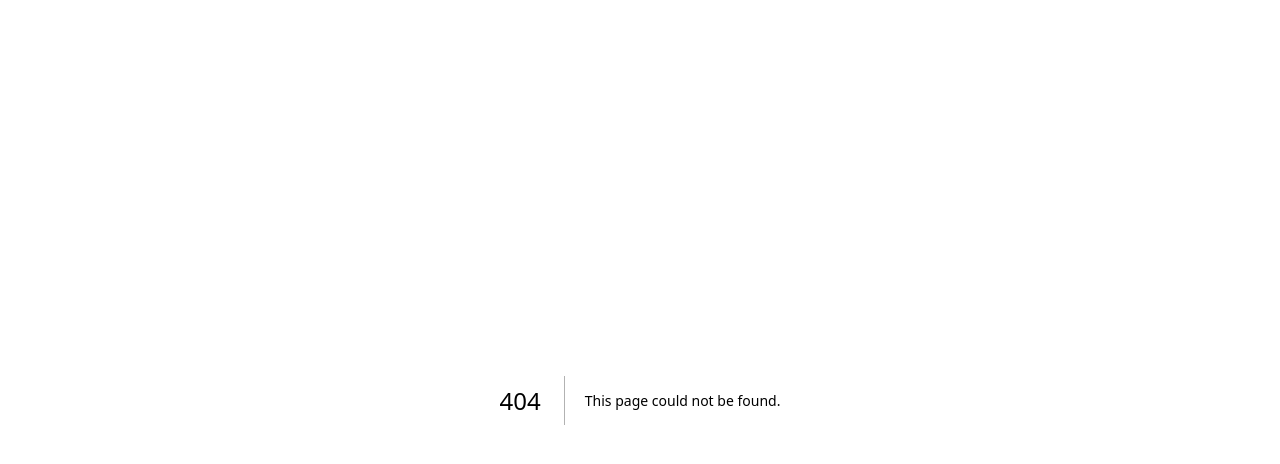
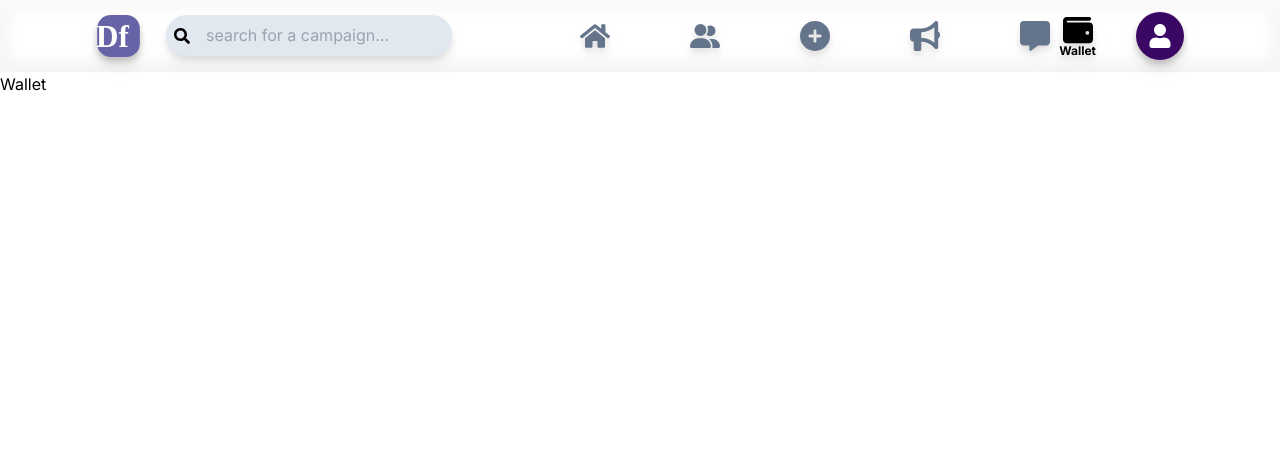
Before and after one commit to Deepak5189/Dfund-social-media-fundraiser, a Next.js app in the folder client/: page /dashboard/wallet in a window 1280 px wide. Before the commit this address had no page. Shown: the top 464 px of the page. Built offline with nearby package versions, Linux system fonts and the light colour scheme.

Commit message:
dashboard UI basic improvement

```diff
--- a/client/next.config.mjs
+++ b/client/next.config.mjs
@@ -1,12 +1,12 @@
 /** @type {import('next').NextConfig} */
 const nextConfig = {
   images: {
-    remotePatterns: [
-      {
-        protocol: 'https',
-        hostname: 'cdn-icons-png.flaticon.com',
-        port: '',
-      },
+    domains:[
+      'cdn-icons-png.flaticon.com',
+      'encrypted-tbn0.gstatic.com',
+      'w7.pngwing.com',
+      'cdn-icons-png.freepik.com',
+      'vectips.com',
     ],
   },
 };
--- /dev/null
+++ b/client/src/app/dashboard/friends/page.tsx
@@ -0,0 +1,9 @@
+import React from 'react'
+
+const Friends = () => {
+  return (
+    <div>Friends</div>
+  )
+}
+
+export default Friends
--- a/client/src/app/dashboard/page.tsx
+++ b/client/src/app/dashboard/page.tsx
@@ -6,7 +6,7 @@ import React from 'react'
 const Dashboard = () => {
   return (
     <div className="grid grid-cols-12">
-      <div className="w-full py-5 pl-2 col-span-2 border-r-2">
+      <div className="w-full pl-2 col-span-2 border-r-2">
         <div className="overflow-scroll">
          <SidebarLeft/>
         </div>
--- /dev/null
+++ b/client/src/app/dashboard/wallet/page.tsx
@@ -0,0 +1,9 @@
+import React from 'react'
+
+const Wallet = () => {
+  return (
+    <div>Wallet</div>
+  )
+}
+
+export default Wallet
--- a/client/src/app/page.tsx
+++ b/client/src/app/page.tsx
@@ -1,49 +1,14 @@
+"use client"
+import HomePage from "@/components/HomePage";
 import Navbar from "@/components/Navbar/landingNavbar";
+import ContextWrapper from "@/utils/context/ContextWrapper";
 import Image from "next/image";
 import { FaGoogle, FaYoutube } from "react-icons/fa6";
 
 export default function Home() {
   return (
-    <main className="w-screen flex flex-col" id="home">
-      {/* style={{background: 'radial-gradient(circle, rgb(226, 221, 228) 20%, rgb(56, 97, 144) 100%)'}} */}
-      <div className=" bg-[#cfcfe2]" >
-        <header className="bg-transparent backdrop-blur-md drop-shadow-lg">
-          <Navbar/>
-        </header>
-        <div className="mx-auto flex flex-col gap-5 w-[90%]" id="hero">
-          <div className="flex justify-between items-center">
-            <div className="flex px-5 py-10 mt-20 flex-col gap-10">
-            <span className="flex flex-col gap-5">
-              <span className="flex items-end gap-3"><h1 className="text-3xl font-semibold ">DFund</h1><h3 className="text-sm pb-1">Let&apos;s Raise some Fund together.</h3></span>
-              <h3 className="text-5xl">Dfund is A Fundraising Platform, Which let&apos;s you raise fund by creating campaigns and attract other&apos;s attention.</h3>
-            </span>
-            <div className="flex gap-3 text-md text-nowrap">
-              <h3 className="drop-shadow-sm text-black px-3 py-2 bg-white rounded-md">Create Campaign, Ask For funding</h3>
-              <h3 className="bg-white text-black px-3 py-2 drop-shadow-sm rounded-md">Let it be viral</h3>
-              <h3 className="bg-white px-3 py-2 text-black drop-shadow-sm rounded-md">If someone likes your campaign, He can donate to you.</h3>
-            </div>
-            </div>
-            <div className="">
-              <Image src="/landing.png" alt="fundraiser" width={1500} height={1500} />
-            </div>
-          </div>
-          <div className="mx-auto p-10">
-            <h3 className="text-2xl text-center">Trusted By:</h3>
-            <div className="flex justify-between items-center gap-10">
-              <span className="text-3xl font-semibold">Google</span>
-              <span className="flex items-center text-xl"><FaYoutube/>YouTube</span>
-              <span className="text-xl font-bold">Facebook</span>
-            </div>
-          </div>
-        </div>
-      </div>
-      <div className="flex flex-col items-center" id="about">
-        <h3 className="text-3xl font-semibold">Who we are?</h3>
-        <p className="text-justify">
-          Lorem ipsum dolor sit amet consectetur adipisicing elit. Unde architecto ducimus, voluptas impedit commodi eligendi obcaecati error deleniti deserunt mollitia, placeat sint eos? Voluptatum eligendi unde mollitia dolor distinctio molestias alias pariatur sit nisi obcaecati quas perferendis, recusandae nobis culpa quod dolore quidem corrupti quo voluptatibus iste provident temporibus! Sint! <br />
-          Lorem ipsum dolor sit amet consectetur adipisicing elit. Adipisci dicta recusandae porro accusamus? Eos sint, molestias iure quis voluptas illum nesciunt consectetur aliquid molestiae tempora dolor harum saepe. Aspernatur nam eum eligendi ratione saepe fuga, sapiente incidunt ullam temporibus fugiat! Aliquid commodi, facere dolorum in voluptatem amet accusamus accusantium et!
-        </p>
-      </div>
-    </main>
+    <ContextWrapper>
+      <HomePage/>
+    </ContextWrapper>
   );
 }
--- /dev/null
+++ b/client/src/components/HomePage.tsx
@@ -0,0 +1,52 @@
+import Image from 'next/image'
+import React from 'react'
+import Navbar from './Navbar/landingNavbar'
+import { FaYoutube } from 'react-icons/fa6'
+
+const HomePage = () => {
+  return (
+    <main className="w-screen flex flex-col" id="home">
+      {/* style={{background: 'radial-gradient(circle, rgb(226, 221, 228) 20%, rgb(56, 97, 144) 100%)'}} */}
+      <div className=" bg-[#cfcfe2]" >
+        <header className="bg-transparent backdrop-blur-md drop-shadow-lg">
+          <Navbar/>
+        </header>
+        <div className="mx-auto flex flex-col gap-5 w-[90%]" id="hero">
+          <div className="flex justify-between items-center">
+            <div className="flex px-5 py-10 mt-20 flex-col gap-10">
+            <span className="flex flex-col gap-5">
+              <span className="flex items-end gap-3"><h1 className="text-3xl font-semibold ">DFund</h1><h3 className="text-sm pb-1">Let&apos;s Raise some Fund together.</h3></span>
+              <h3 className="text-5xl">Dfund is A Fundraising Platform, Which let&apos;s you raise fund by creating campaigns and attract other&apos;s attention.</h3>
+            </span>
+            <div className="flex gap-3 text-md text-nowrap">
+              <h3 className="drop-shadow-sm text-black px-3 py-2 bg-white rounded-md">Create Campaign, Ask For funding</h3>
+              <h3 className="bg-white text-black px-3 py-2 drop-shadow-sm rounded-md">Let it be viral</h3>
+              <h3 className="bg-white px-3 py-2 text-black drop-shadow-sm rounded-md">If someone likes your campaign, He can donate to you.</h3>
+            </div>
+            </div>
+            <div className="">
+              <Image src="/landing.png" alt="fundraiser" width={1500} height={1500} />
+            </div>
+          </div>
+          <div className="mx-auto p-10">
+            <h3 className="text-2xl text-center">Trusted By:</h3>
+            <div className="flex justify-between items-center gap-10">
+              <span className="text-3xl font-semibold">Google</span>
+              <span className="flex items-center text-xl"><FaYoutube/>YouTube</span>
+              <span className="text-xl font-bold">Facebook</span>
+            </div>
+          </div>
+        </div>
+      </div>
+      <div className="flex flex-col items-center" id="about">
+        <h3 className="text-3xl font-semibold">Who we are?</h3>
+        <p className="text-justify">
+          Lorem ipsum dolor sit amet consectetur adipisicing elit. Unde architecto ducimus, voluptas impedit commodi eligendi obcaecati error deleniti deserunt mollitia, placeat sint eos? Voluptatum eligendi unde mollitia dolor distinctio molestias alias pariatur sit nisi obcaecati quas perferendis, recusandae nobis culpa quod dolore quidem corrupti quo voluptatibus iste provident temporibus! Sint! <br />
+          Lorem ipsum dolor sit amet consectetur adipisicing elit. Adipisci dicta recusandae porro accusamus? Eos sint, molestias iure quis voluptas illum nesciunt consectetur aliquid molestiae tempora dolor harum saepe. Aspernatur nam eum eligendi ratione saepe fuga, sapiente incidunt ullam temporibus fugiat! Aliquid commodi, facere dolorum in voluptatem amet accusamus accusantium et!
+        </p>
+      </div>
+    </main>
+  )
+}
+
+export default HomePage
--- a/client/src/components/Navbar/MainNavbar.tsx
+++ b/client/src/components/Navbar/MainNavbar.tsx
@@ -2,26 +2,36 @@
 import Image from 'next/image'
 import Link from 'next/link'
 import React from 'react'
-import { FaSearch, FaUser } from 'react-icons/fa'
+import { FaHome, FaPlusCircle, FaSearch, FaUser } from 'react-icons/fa'
+import { FaBullhorn, FaCirclePlus, FaMessage, FaMicrophone, FaPlus, FaUserGroup, FaWallet } from 'react-icons/fa6'
 
 const MainNavbar = () => {
   return (
-    <nav className='flex mx-24 py-3 justify-between items-center'>
-      <Link href='/dashboard' className="flex items-end drop-shadow-lg p-0 m-0">
-        <Image src='./logo.svg' width={50} height={50} alt='logo'/>
-        {/* <span className='text-xl font-semibold'>DF</span><span>und</span> */}
-      </Link>
+    <nav className='flex mx-24 py-3 items-center'>
       <div className="flex items-center gap-5">
-        <div className="flex items-center gap-3 backdrop-blur-lg">
+        <Link href='/dashboard' className="flex items-end drop-shadow-lg p-0 m-0">
+          <Image src='/logo.svg' width={50} height={50} alt='logo'/>
+          {/* <span className='text-xl font-semibold'>DF</span><span>und</span> */}
+        </Link>
+        <div className="flex items-center gap-3 backdrop-blur-lg bg-slate-200 px-2 py-2 rounded-full">
+          <button className=''><FaSearch/></button>
           <input type="text" className='bg-transparent border-b focus:outline-none px-1' placeholder='search for a campaign...'/>
-          <button className=''><FaSearch/></button>
         </div>
-        <ul className='flex items-center gap-5'>
-          <li><Link href='/dashboard/create-campaign'>Create Campaign</Link></li>
-          <li><Link href='/dashboard/your-campaigns'>Your campaigns</Link></li>
-          <li><Link href='/dashboard/chat' className='relative'>Messages <span className="absolute -top-2 -right-2 text-[12px] bg-purple-950 rounded-full w-4 h-4 text-center text-white font-bold">0</span></Link></li>
+      </div>
+      <div className="flex-1 flex ml-32 gap-20 text-3xl text-slate-500">
+        <Link href='/dashboard' className='active:text-[#6663A6]'><FaHome/></Link>
+        <Link href='/dashboard'><FaUserGroup/></Link>
+        <Link href='/dashboard'><FaCirclePlus/></Link>
+        <Link href='/dashboard'><FaBullhorn/></Link>
+        <Link href='/dashboard'><FaMessage/></Link>
+      </div>
+      <div className="flex items-center gap-10">
+        <ul className='flex items-center gap-10'>
+          {/* <li><Link href='/dashboard/create-campaign'>Create Campaign</Link></li> */}
+          {/* <li><Link href='/dashboard/your-campaigns'>Your campaigns</Link></li> */}
+          <li><Link href='/dashboard/wallet' className='relative text-3xl flex flex-col gap-0 items-center'><FaWallet/> <span className=" text-[12px] text-center font-bold p-0 leading-[12px]">Wallet</span></Link></li>
         </ul>
-        <button className='bg-purple-950 drop-shadow-lg text-white  rounded-full p-3' onClick={()=>{}}><FaUser/></button>
+        <button className='bg-purple-950 drop-shadow-lg text-white text-2xl  rounded-full p-3' onClick={()=>{}}><FaUser/></button>
       </div>
     </nav>
   )
--- a/client/src/components/Sidebars/SidebarLeft.tsx
+++ b/client/src/components/Sidebars/SidebarLeft.tsx
@@ -11,30 +11,30 @@ const SidebarLeft = () => {
   };
 
   return (
-    <div className="mt-5">
-      <Link href='/dashboard/profile' className='flex items-center gap-5 text-lg font-semibold hover:bg-slate-300 py-2 rounded pl-2 mb-5'>
+    <div className="">
+      <Link href='/dashboard/profile' className='pt-10 bg-[#6663A6] text-white flex items-center gap-5 text-lg font-semibold hover:bg-slate-300 py-2 rounded pl-2 mb-5'>
       <Image src={user.profile} alt='User' width={50} height={50}/>
         {user.name}
       </Link>
+      <Link href='/dashboard/friends' className='flex items-center gap-5 text-lg font-semibold hover:bg-slate-300 py-2 rounded pl-2'>
+      <Image src={`https://w7.pngwing.com/pngs/105/232/png-transparent-computer-icons-friendship-symbol-love-friends-miscellaneous-text-logo-thumbnail.png`} alt='User' width={30} height={30} className='rounded-full object-cover'/>
+        Friends
+      </Link>
+      <Link href='/dashboard/your-campaigns' className='flex items-center gap-5 text-lg font-semibold hover:bg-slate-300 py-2 rounded pl-2'>
+      <Image src={`https://cdn-icons-png.freepik.com/512/3122/3122573.png`} alt='User' width={30} height={30} className='rounded-full object-cover'/>
+        Your Campaigns
+      </Link>
       <Link href='/dashborad/profile' className='flex items-center gap-5 text-lg font-semibold hover:bg-slate-300 py-2 rounded pl-2'>
+      <Image src={`https://vectips.com/wp-content/uploads/2020/08/tutorial-preview-large-1.png`} alt='User' width={30} height={30} className='rounded-full object-cover'/>
+        Messages
+      </Link>
+      {/* <Link href='/dashboard/profile' className='flex items-center gap-5 text-lg font-semibold hover:bg-slate-300 py-2 rounded pl-2'>
       <Image src={user.profile} alt='User' width={30} height={30}/>
         {user.name}
-      </Link>
-      <Link href='/dashborad/profile' className='flex items-center gap-5 text-lg font-semibold hover:bg-slate-300 py-2 rounded pl-2'>
-      <Image src={user.profile} alt='User' width={30} height={30}/>
-        {user.name}
-      </Link>
-      <Link href='/dashborad/profile' className='flex items-center gap-5 text-lg font-semibold hover:bg-slate-300 py-2 rounded pl-2'>
-      <Image src={user.profile} alt='User' width={30} height={30}/>
-        {user.name}
-      </Link>
-      <Link href='/dashborad/profile' className='flex items-center gap-5 text-lg font-semibold hover:bg-slate-300 py-2 rounded pl-2'>
-      <Image src={user.profile} alt='User' width={30} height={30}/>
-        {user.name}
-      </Link>
-      <Link href='/dashborad/profile' className='flex items-center gap-5 text-lg font-semibold hover:bg-slate-300 py-2 rounded pl-2'>
-      <Image src={user.profile} alt='User' width={30} height={30}/>
-        {user.name}
+      </Link> */}
+      <Link href='/' className='flex items-center gap-5 text-lg font-semibold hover:bg-slate-300 py-2 rounded pl-2'>
+      <Image src={`https://encrypted-tbn0.gstatic.com/images?q=tbn:ANd9GcSkxCAYJ7l4QmWaq5FHuzZAQ5hldfsMQTQ5Dw&s`} alt='User' width={30} height={30} className='rounded-full object-contain'/>
+        LogOut
       </Link>
     </div>
   )
--- /dev/null
+++ b/client/src/utils/context/ContextWrapper.tsx
@@ -0,0 +1,16 @@
+import React, { ReactNode } from 'react'
+import { AuthProvider } from './AuthContext';
+
+interface ContextWrapperProps{
+  children: ReactNode;
+};
+
+const ContextWrapper = ({children}: ContextWrapperProps) => {
+  return (
+    <AuthProvider>
+      {children}
+    </AuthProvider>
+  )
+}
+
+export default ContextWrapper
```
Also changed, not shown: client/src/utils/context/AuthContext.tsx (added, +87 -0 lines).
